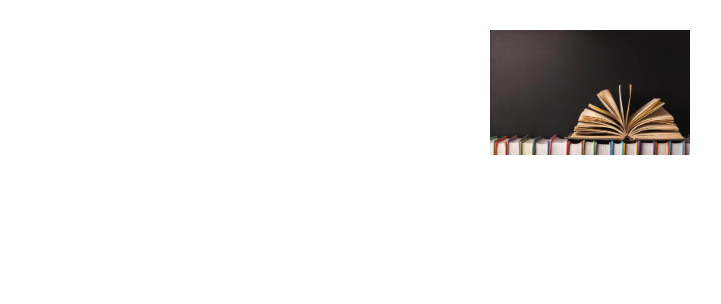
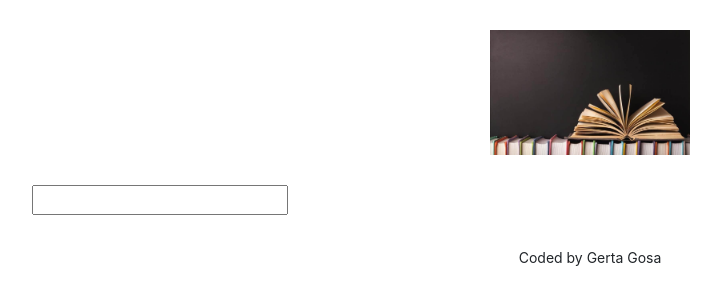
Before and after one commit to gertagosa/glossary-project, a React (Create React App) app: page / in a window 1280 px wide. Shown: the top 304 px of the page, without its empty margins (50-771 px from the left). Built offline with nearby package versions, Linux system fonts and the light colour scheme.

Commit message:
Created the search engine

```diff
--- a/src/App.css
+++ b/src/App.css
@@ -7,3 +7,8 @@
   display: block;
   margin: 0 auto;
 }
+
+.App-footer {
+  text-align: center;
+  margin: 30px 0;
+}
--- a/src/App.js
+++ b/src/App.js
@@ -1,12 +1,21 @@
 import logo from "./logo.jpg";
 import "./App.css";
+import Dictionary from "./Dictionary";
 
 export default function App() {
   return (
     <div className="App">
-      <header className="App-header">
-        <img src={logo} className="App-logo img-fluid" alt="logo " />
-      </header>
+      <div className="container">
+        <header className="App-header">
+          <img src={logo} className="App-logo img-fluid" alt="logo " />
+        </header>
+        <main>
+          <Dictionary />
+        </main>
+        <footer className="App-footer">
+          <small>Coded by Gerta Gosa</small>
+        </footer>
+      </div>
     </div>
   );
 }
--- /dev/null
+++ b/src/Dictionary.css
@@ -0,0 +1,2 @@
+.Dictionary {
+}
--- /dev/null
+++ b/src/Dictionary.js
@@ -0,0 +1,23 @@
+import React, { useState } from "react";
+import "./Dictionary.css";
+
+export default function Dictionary() {
+  let [keyword, setKeyword] = useState("");
+
+  function search(event) {
+    event.preventDefault();
+    alert(`Searching for ${keyword} definition`);
+  }
+
+  function handleKeywordChange(event) {
+    setKeyword(event.target.value);
+  }
+
+  return (
+    <div className="Dictionary">
+      <form onSubmit={search}>
+        <input type="search" onChange={handleKeywordChange} />
+      </form>
+    </div>
+  );
+}
```
